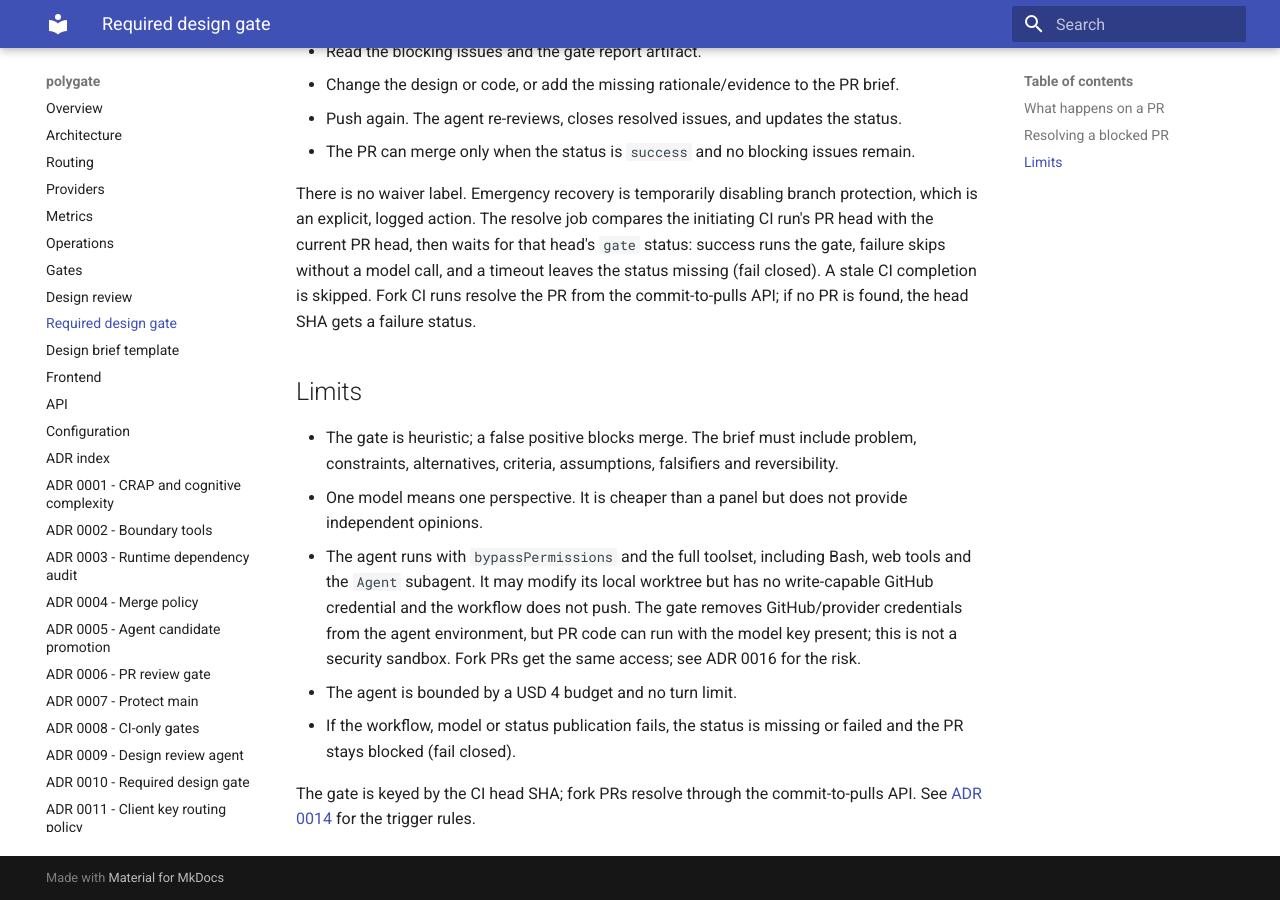
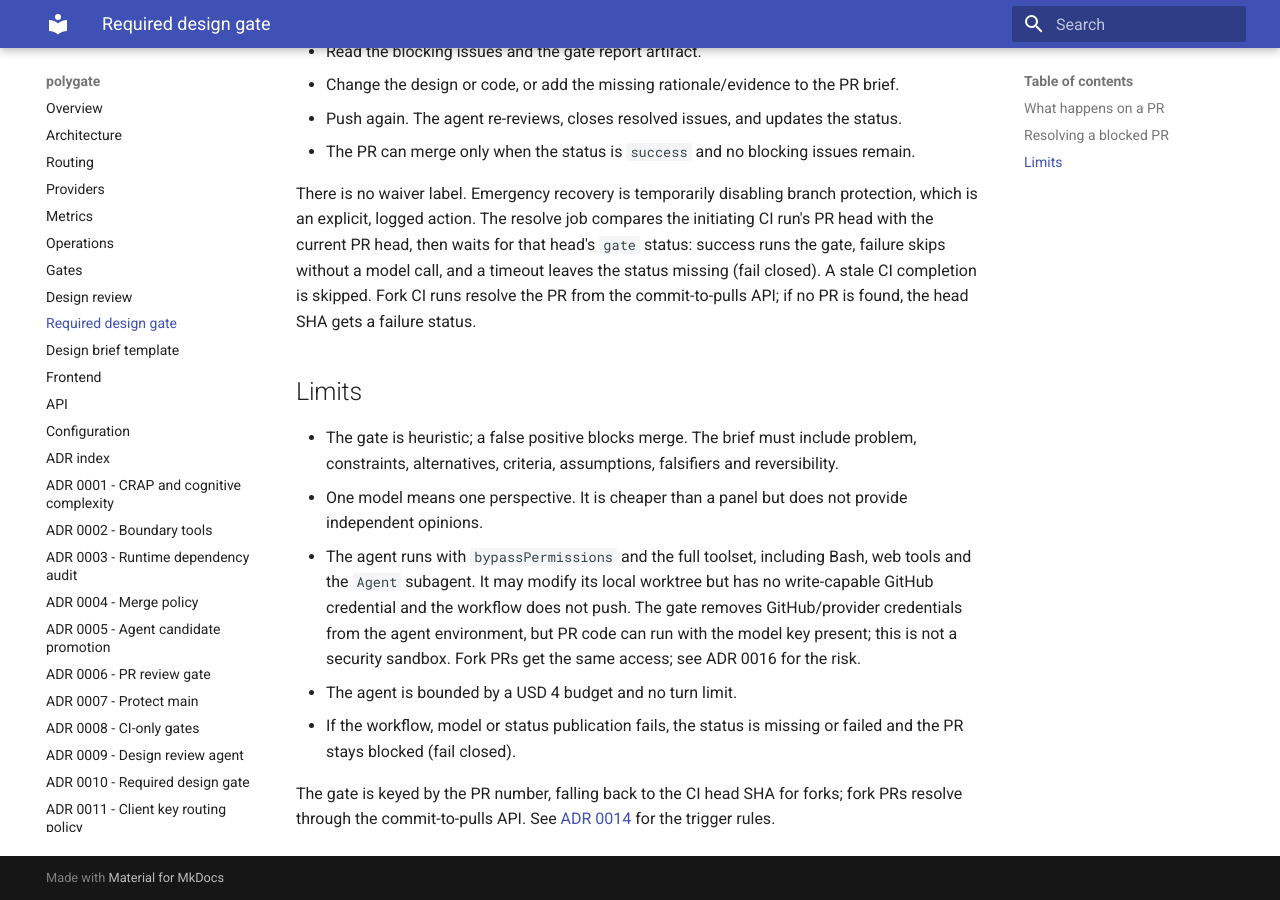
Before and after one commit to Zephyr236/polygate, an MkDocs documentation site: the page built from docs/design-gate.md, in a window 1280 px wide and 900 px high, scrolled down 747 px. Built offline with MkDocs 1.6.1 and Material for MkDocs 9.7.7, drawn with Linux system fonts in a browser that asks for light colours.

Commit message:
ci: serialize design reviews by PR number
Key the workflow concurrency by PR number with a head-SHA fallback for forks,
so two completions for the same PR cannot spend two reviews on one head.

Co-Authored-By: Claude Code <noreply@anthropic.com>

```diff
--- a/docs/design-gate.md
+++ b/docs/design-gate.md
@@ -47,5 +47,6 @@ failure status.
 - If the workflow, model or status publication fails, the status is missing or failed and the PR
   stays blocked (fail closed).
 
-The gate is keyed by the CI head SHA; fork PRs resolve through the commit-to-pulls API.
-See [ADR 0014](adr/0014-ci-first-design-gate.md) for the trigger rules.
+The gate is keyed by the PR number, falling back to the CI head SHA for forks; fork PRs resolve
+through the commit-to-pulls API. See [ADR 0014](adr/0014-ci-first-design-gate.md) for the trigger
+rules.
```
Also changed, not shown: docs/adr/0014-ci-first-design-gate.md (+2 -1 lines), 1 other file.
